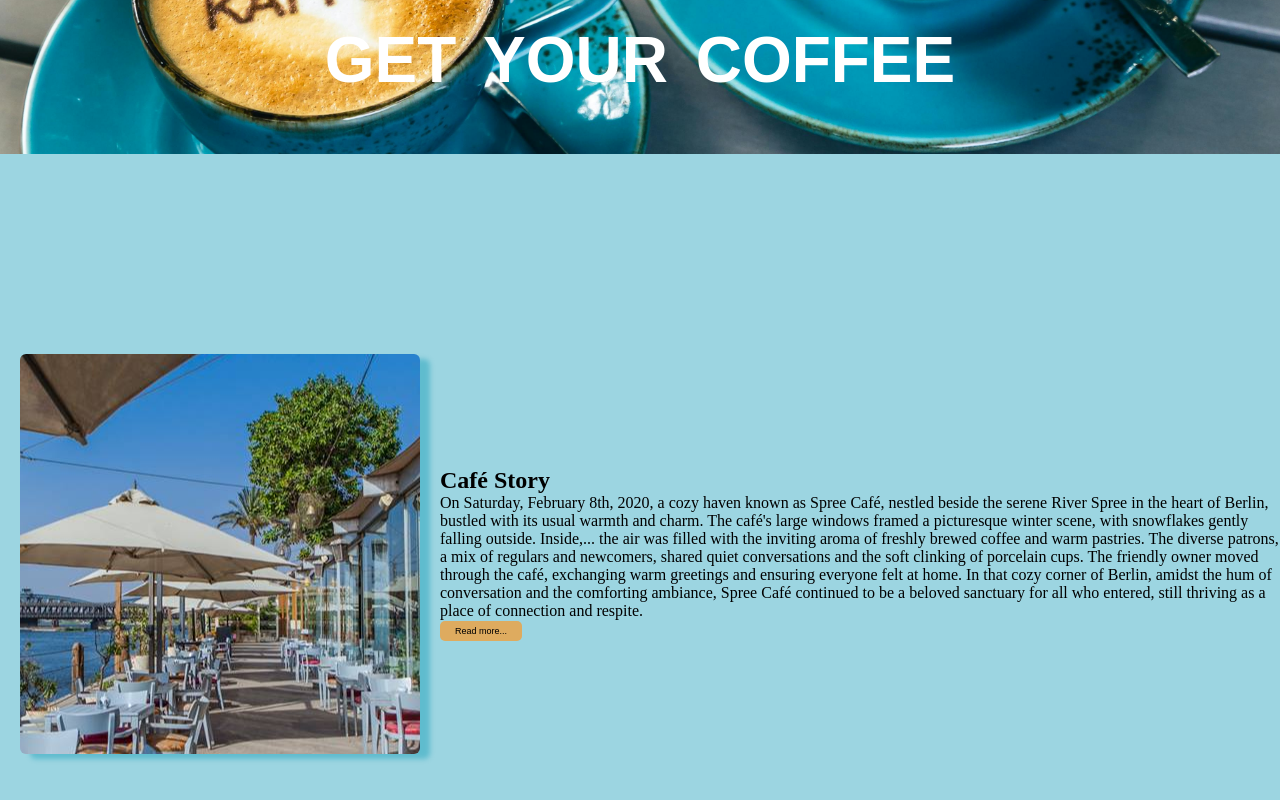
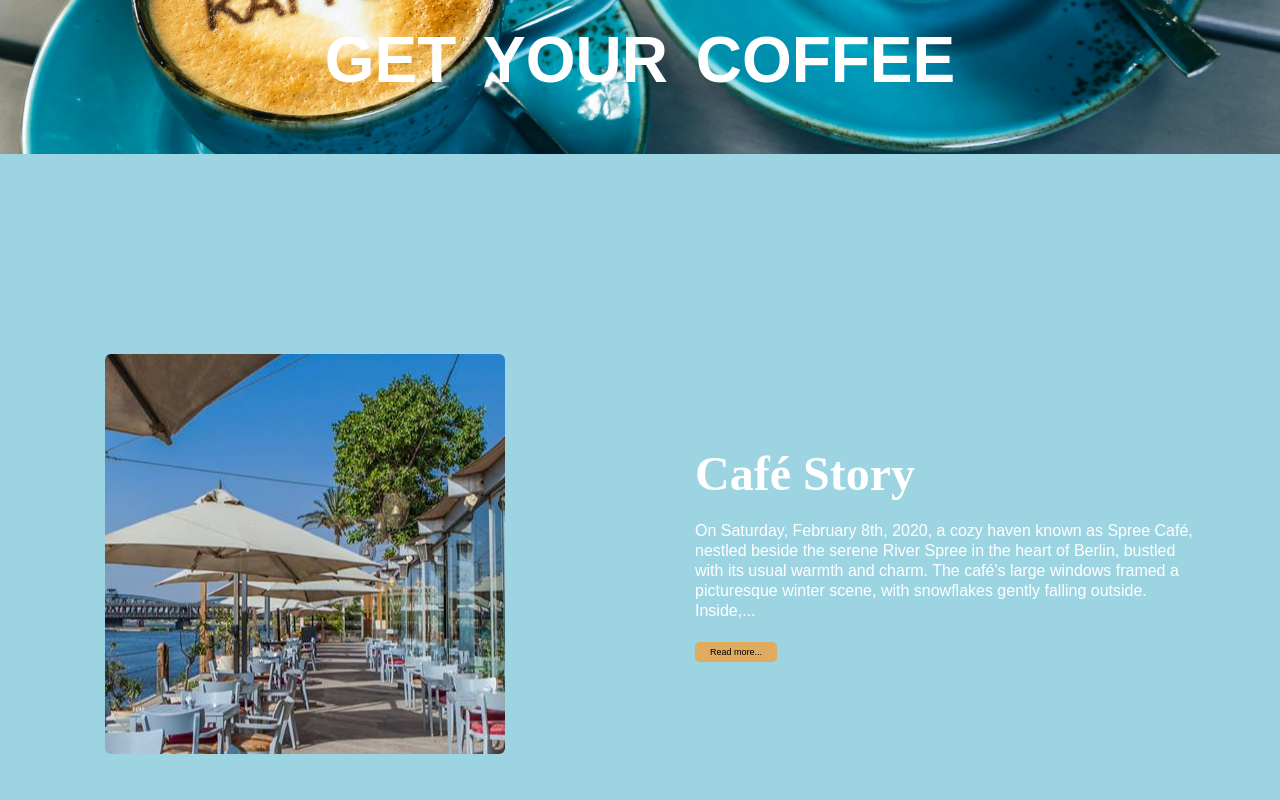
Before and after one commit to ZakyAly/spree-cafe, a plain HTML site: page index.html in a window 1280 px wide. Shown: the part 689-1489 px from the top of the page. Drawn offline with Linux system fonts and the light colour scheme; a script that the page names is missing.

Commit message:
styling cafeStory

```diff
--- a/style.css
+++ b/style.css
@@ -111,7 +111,7 @@ li a:hover {
   height: 400px;
   margin: 0 20px;
   border-radius: 6px;
-  box-shadow: 10px 5px 5px #0095b363;
+  /* box-shadow: 10px 5px 5px #0095b363; */
 }
 
 .read-btn {
@@ -123,3 +123,25 @@ li a:hover {
   display: flex;
   align-items: center;
 }
+.title {
+  font-size: 3rem;
+  color: #fff;
+  /* transform: translateX(-100px); */
+}
+/* .line {
+  width: 100px;
+  height: 2px;
+  background: #fff;
+  transform: translateX(-120px);
+} */
+
+.section-content p {
+  max-width: 500px;
+  color: #fff;
+  font-family: sans-serif;
+  line-height: 20px;
+  margin: 20px 0;
+}
+.read-more-text {
+  display: none;
+}
```
